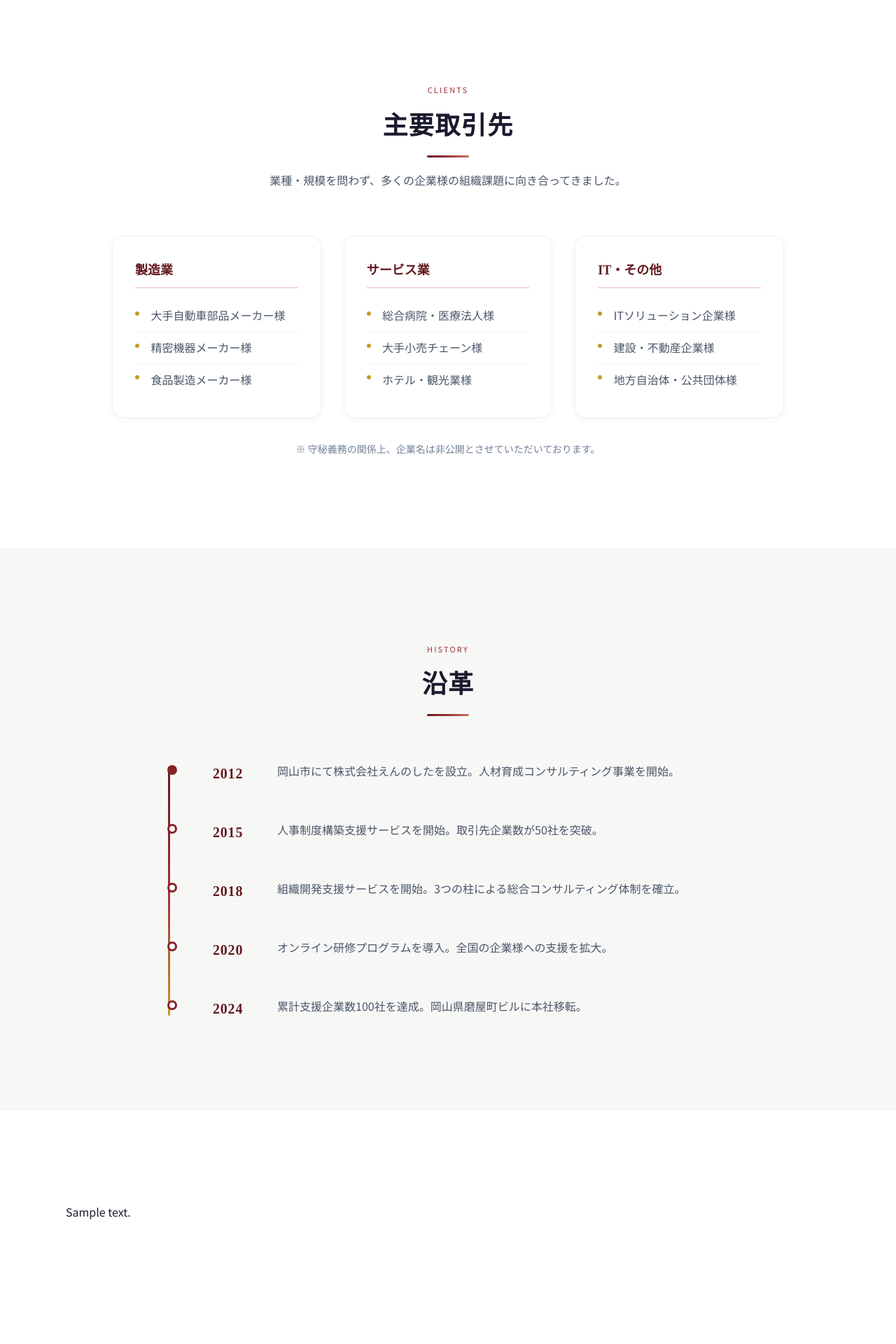
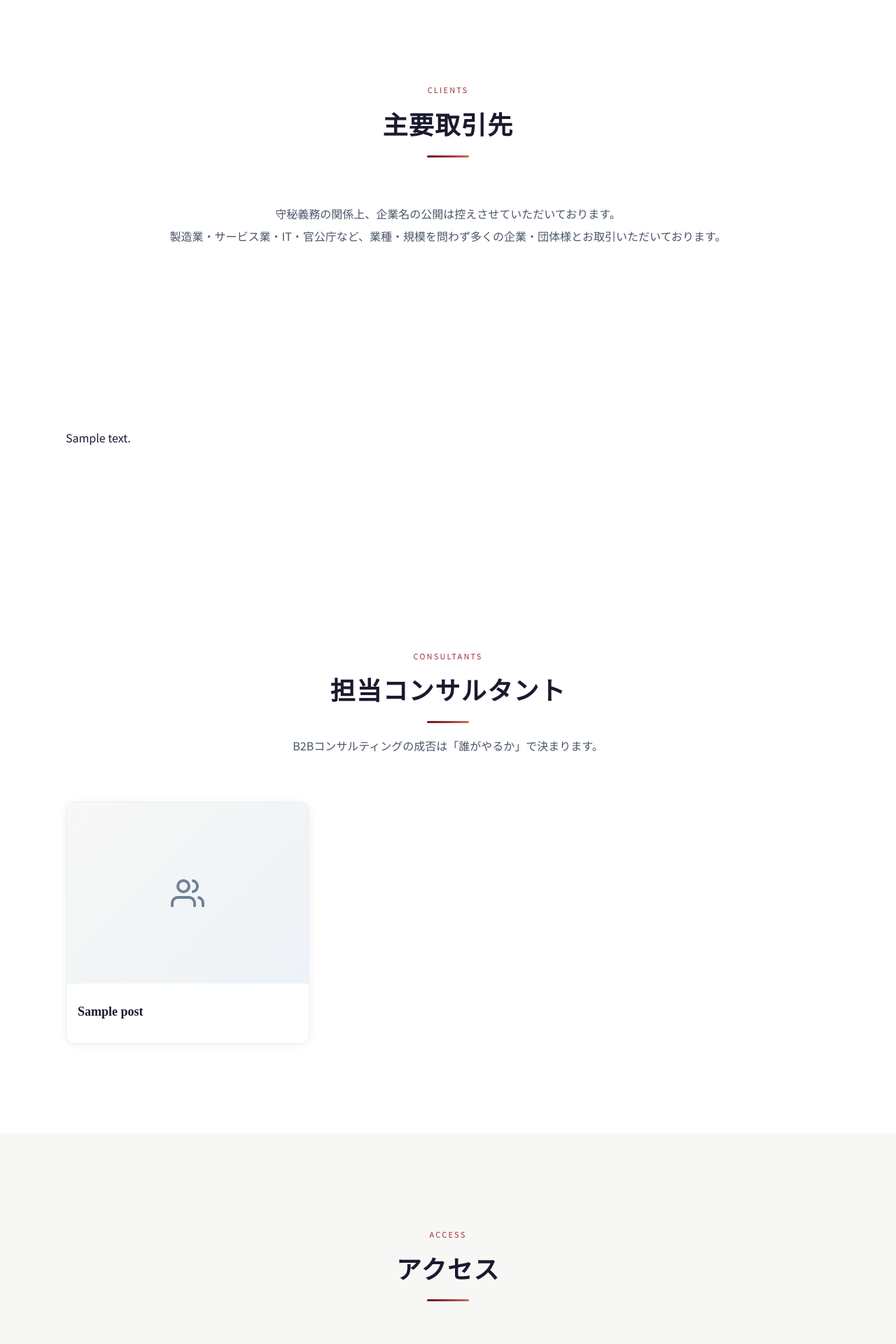
Before and after one commit to ennoshita-inc/first, a WordPress theme: template wordpress-theme/ennoshita/page-about.php in a window 1280 px wide. Shown: the part 2163-4083 px from the top of the page at 70% size. Run offline with PHP 8.4 and a stand-in for WordPress, Linux system fonts and the light colour scheme; the site name, menu and one post (Sample post) are stand-ins, and other content is empty; some libraries are stand-ins or nearby versions.

Commit message:
fix: 会社概要ページから架空の沿革を削除し、取引先セクションの整合性を修正
- 事実に基づかない企業沿革（2015年50社突破、2018年組織開発開始等）を全削除
- 主要取引先セクション: 守秘義務と矛盾する業種別リストを削除し、
  守秘義務の説明文に統一
- 取引先noteのスタイル調整（フォントサイズ・色・行間）

https://claude.ai/code/session_01UHBdThZ7QEHgWRfUmCjvXH

```diff
--- a/wordpress-theme/ennoshita/page-about.php
+++ b/wordpress-theme/ennoshita/page-about.php
@@ -104,83 +104,10 @@ if (have_posts()) : the_post();
         <p class="section-header__label">Clients</p>
         <h2 class="section-header__title" id="clients-title">主要取引先</h2>
         <span class="section-header__line" aria-hidden="true"></span>
-        <p class="section-header__description">業種・規模を問わず、多くの企業様の組織課題に向き合ってきました。</p>
       </div>
 
       <div class="about-clients reveal">
-        <div class="about-clients__grid">
-          <div class="about-clients__category">
-            <h3 class="about-clients__category-title">製造業</h3>
-            <ul class="about-clients__list">
-              <li>大手自動車部品メーカー様</li>
-              <li>精密機器メーカー様</li>
-              <li>食品製造メーカー様</li>
-            </ul>
-          </div>
-          <div class="about-clients__category">
-            <h3 class="about-clients__category-title">サービス業</h3>
-            <ul class="about-clients__list">
-              <li>総合病院・医療法人様</li>
-              <li>大手小売チェーン様</li>
-              <li>ホテル・観光業様</li>
-            </ul>
-          </div>
-          <div class="about-clients__category">
-            <h3 class="about-clients__category-title">IT・その他</h3>
-            <ul class="about-clients__list">
-              <li>ITソリューション企業様</li>
-              <li>建設・不動産企業様</li>
-              <li>地方自治体・公共団体様</li>
-            </ul>
-          </div>
-        </div>
-        <p class="about-clients__note">※ 守秘義務の関係上、企業名は非公開とさせていただいております。</p>
-      </div>
-    </div>
-  </section>
-
-  <!-- 沿革 -->
-  <section class="section section--gray" aria-labelledby="history-title">
-    <div class="container">
-      <div class="section-header reveal">
-        <p class="section-header__label">History</p>
-        <h2 class="section-header__title" id="history-title">沿革</h2>
-        <span class="section-header__line" aria-hidden="true"></span>
-      </div>
-
-      <div class="about-history reveal">
-        <div class="about-history__timeline">
-          <div class="about-history__item">
-            <div class="about-history__year">2012</div>
-            <div class="about-history__content">
-              <p>岡山市にて株式会社えんのしたを設立。人材育成コンサルティング事業を開始。</p>
-            </div>
-          </div>
-          <div class="about-history__item">
-            <div class="about-history__year">2015</div>
-            <div class="about-history__content">
-              <p>人事制度構築支援サービスを開始。取引先企業数が50社を突破。</p>
-            </div>
-          </div>
-          <div class="about-history__item">
-            <div class="about-history__year">2018</div>
-            <div class="about-history__content">
-              <p>組織開発支援サービスを開始。3つの柱による総合コンサルティング体制を確立。</p>
-            </div>
-          </div>
-          <div class="about-history__item">
-            <div class="about-history__year">2020</div>
-            <div class="about-history__content">
-              <p>オンライン研修プログラムを導入。全国の企業様への支援を拡大。</p>
-            </div>
-          </div>
-          <div class="about-history__item">
-            <div class="about-history__year">2024</div>
-            <div class="about-history__content">
-              <p>累計支援企業数100社を達成。岡山県磨屋町ビルに本社移転。</p>
-            </div>
-          </div>
-        </div>
+        <p class="about-clients__note">守秘義務の関係上、企業名の公開は控えさせていただいております。<br>製造業・サービス業・IT・官公庁など、業種・規模を問わず多くの企業・団体様とお取引いただいております。</p>
       </div>
     </div>
   </section>
--- a/wordpress-theme/ennoshita/style.css
+++ b/wordpress-theme/ennoshita/style.css
@@ -3878,9 +3878,10 @@ a.blog-filter__item--active:hover {
 
 .about-clients__note {
   text-align: center;
-  font-size: var(--font-size-sm);
-  color: var(--color-text-muted);
-  margin-top: var(--space-xl);
+  font-size: var(--font-size-base);
+  color: var(--color-text-secondary);
+  line-height: 2;
+  margin: 0;
 }
 
 /* ==========================================================================
```
